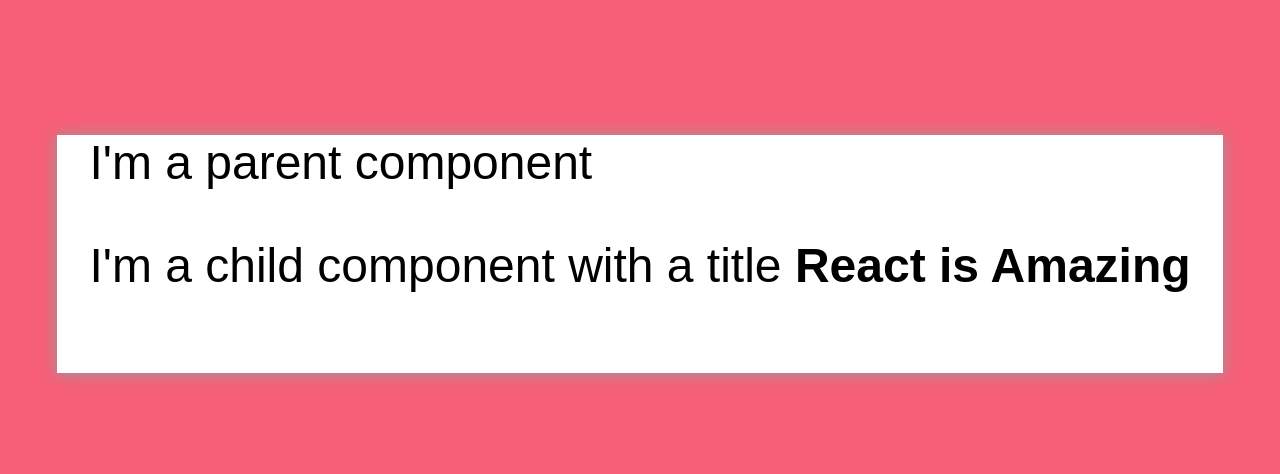
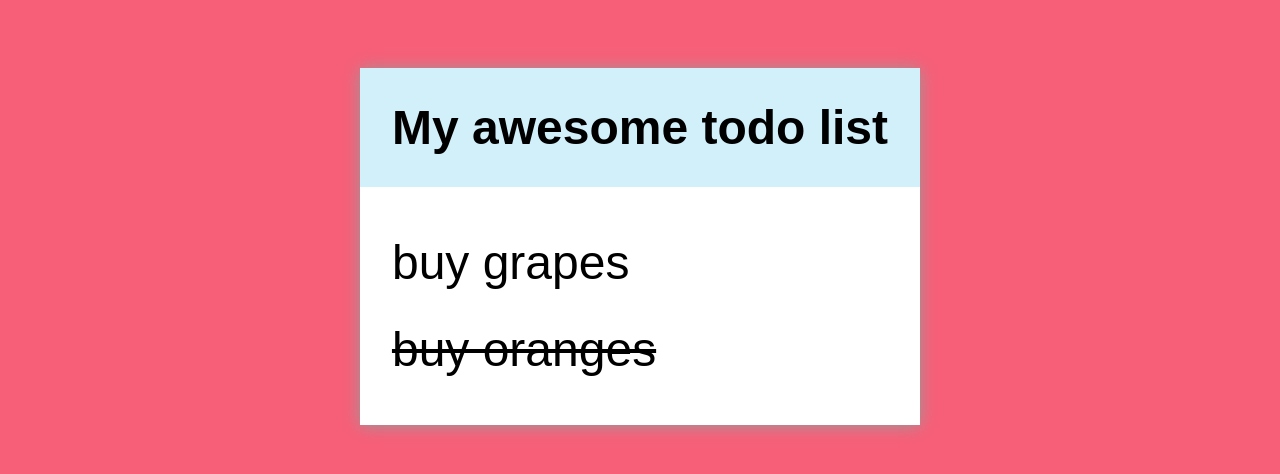
Before and after one commit to TechLadies/react-express-mongo-prebootcamp-workshop-3-2018, a React (Create React App) app: page / in a window 1280 px wide. Shown: the part 170-644 px from the top of the page. Built offline with nearby package versions, Linux system fonts and the light colour scheme.

Commit message:
Revert to initial state

```diff
--- a/src/components/App.js
+++ b/src/components/App.js
@@ -30,32 +30,28 @@ class App extends React.Component {
   };
 
   render() {
-    return <ParentComponent />
+    return (
+      <div>
+        <h1>My awesome todo list</h1>
+        <ul>
+          {this.state.todos.map(a => {
+            let completeClass = "";
+            if (a.isDone) {
+              completeClass = "complete";
+            }
+            return (
+              <li
+                className={completeClass}
+                onClick={() => this.handleTodoClick(a)}
+              >
+                {a.description}
+              </li>
+            );
+          })}
+        </ul>
+      </div>
+    );
   }
-
-  // render() {
-  //   return (
-  //     <div>
-  //       <h1>My awesome todo list</h1>
-  //       <ul>
-  //         {this.state.todos.map(a => {
-  //           let completeClass = "";
-  //           if (a.isDone) {
-  //             completeClass = "complete";
-  //           }
-  //           return (
-  //             <li
-  //               className={completeClass}
-  //               onClick={() => this.handleTodoClick(a)}
-  //             >
-  //               {a.description}
-  //             </li>
-  //           );
-  //         })}
-  //       </ul>
-  //     </div>
-  //   );
-  // }
 }
 
 export default App;
```
